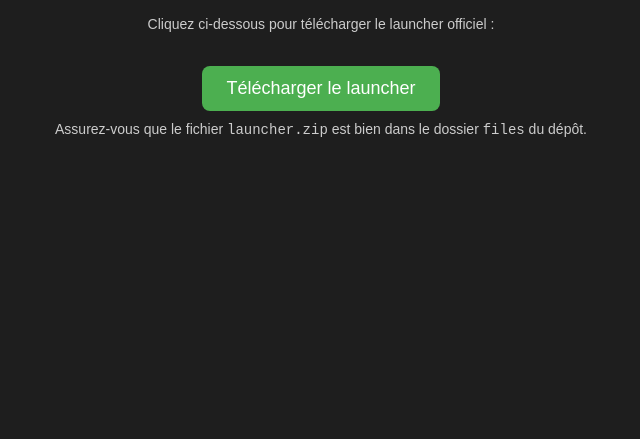
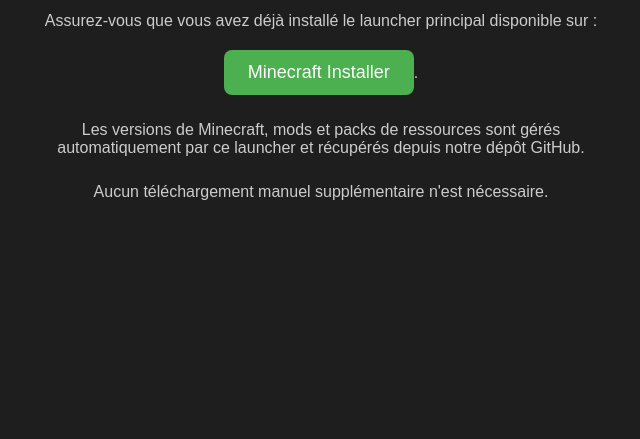
Before and after one commit to tontonducube/launcher-tontonducube, a plain HTML site: page index.html in a window 1280 px wide. Shown: the part 361-800 px from the top of the page, without its empty margins (319-959 px from the left). Drawn offline with Linux system fonts and the light colour scheme.

Commit message:
Update index.html

```diff
--- a/index.html
+++ b/index.html
@@ -14,9 +14,21 @@
       justify-content: center;
       height: 100vh;
       margin: 0;
+      text-align: center;
     }
     h1 {
       color: #4caf50;
+    }
+    p {
+      margin-top: 10px;
+      font-size: 16px;
+      color: #ccc;
+      max-width: 600px;
+    }
+    code {
+      background-color: #333;
+      padding: 2px 6px;
+      border-radius: 4px;
     }
     a {
       display: inline-block;
@@ -32,17 +44,22 @@
     a:hover {
       background-color: #45a049;
     }
-    p {
-      margin-top: 10px;
-      font-size: 14px;
-      color: #ccc;
-    }
   </style>
 </head>
 <body>
   <h1>Launcher Tonton du Cube</h1>
-  <p>Cliquez ci-dessous pour télécharger le launcher officiel :</p>
-  <a href="files/launcher.zip" download>Télécharger le launcher</a>
-  <p>Assurez-vous que le fichier <code>launcher.zip</code> est bien dans le dossier <code>files</code> du dépôt.</p>
+  <p>
+    Ce launcher se chargera automatiquement de télécharger la bonne version de Minecraft ainsi que les ressources nécessaires depuis notre dépôt GitHub.
+  </p>
+  <p>
+    Assurez-vous que vous avez déjà installé le launcher principal disponible sur :
+    <a href="https://github.com/KinderrKill/Minecraft-Installer" target="_blank">Minecraft Installer</a>.
+  </p>
+  <p>
+    Les versions de Minecraft, mods et packs de ressources sont gérés automatiquement par ce launcher et récupérés depuis notre dépôt GitHub.
+  </p>
+  <p>
+    Aucun téléchargement manuel supplémentaire n'est nécessaire.
+  </p>
 </body>
 </html>
```
